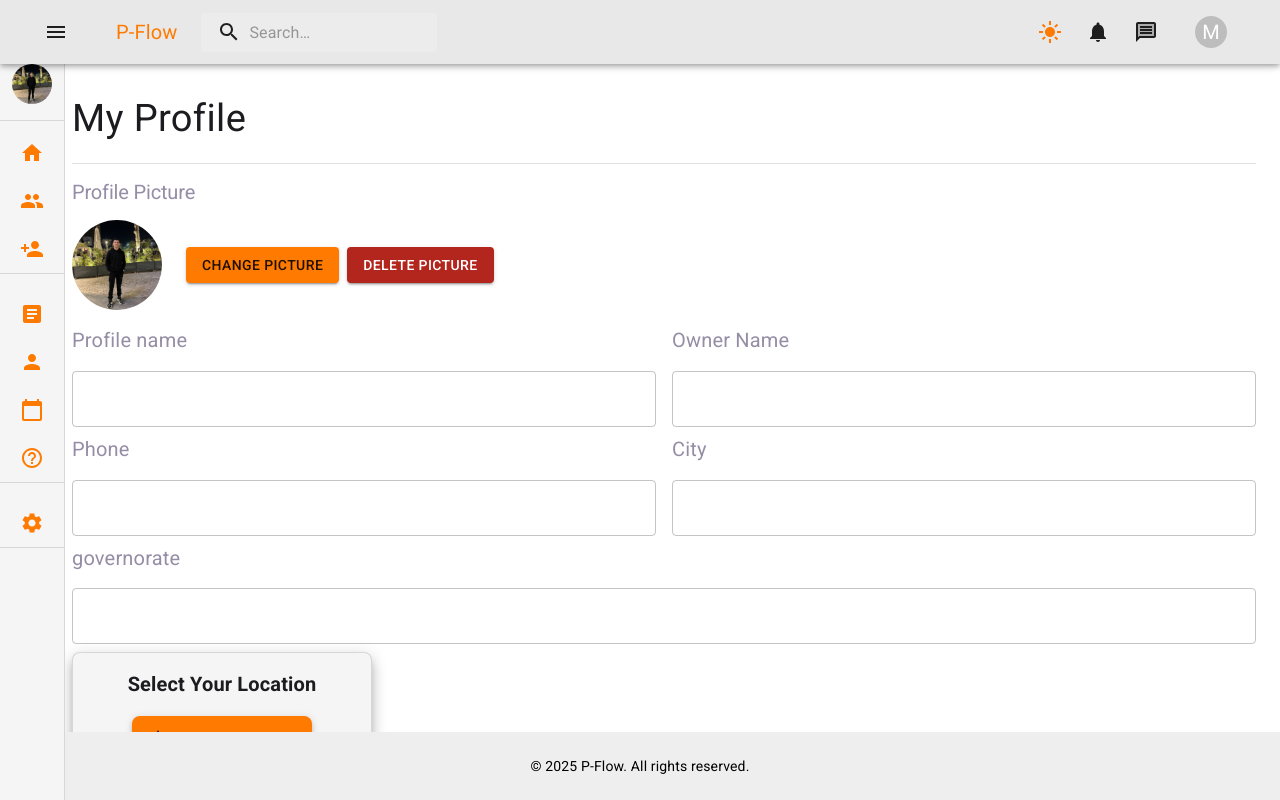
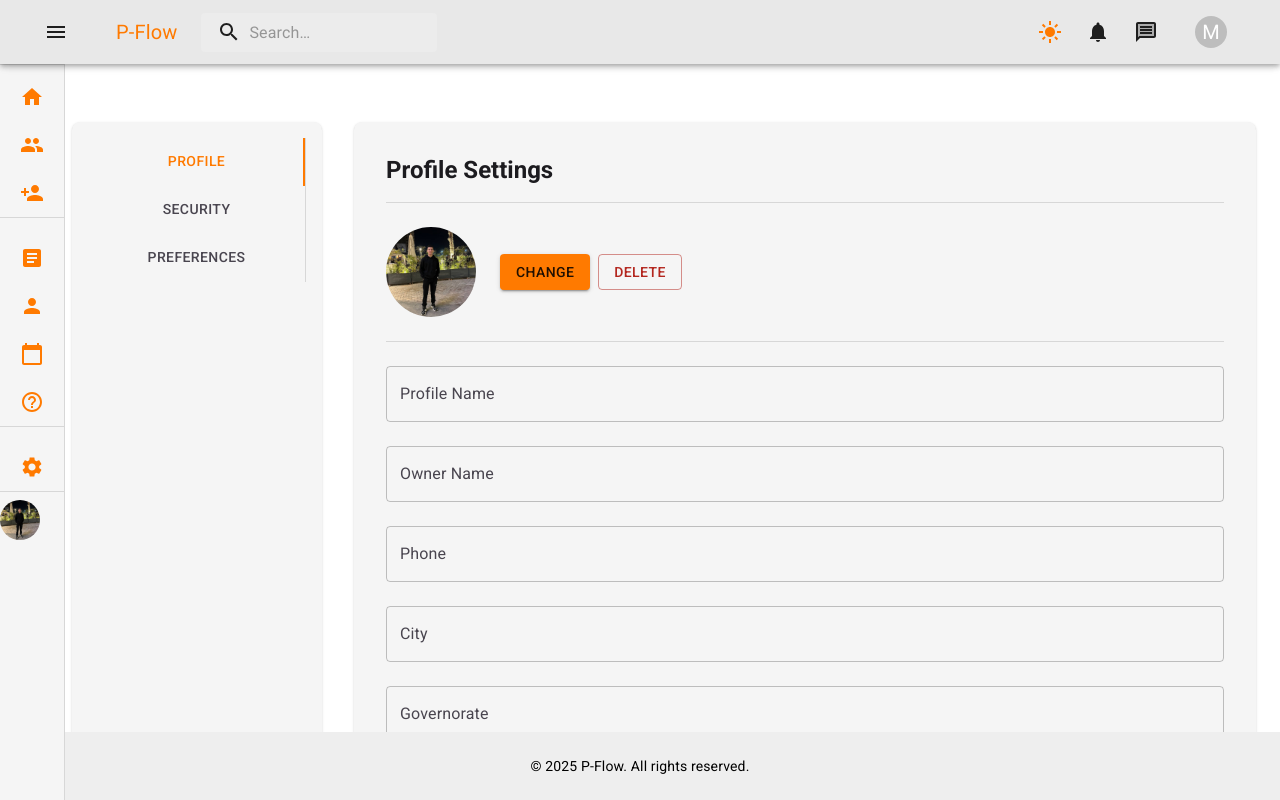
Before and after one commit to elref7i/p-flow, a React (Vite) app: page /setting in a window 1280 px wide. Shown: the top 800 px of the page. Built offline with nearby package versions, Linux system fonts and the light colour scheme; sample sign-in values are in the browser's storage.

Commit message:
Refactor Sidebar and ForgetPasswordProvider components: clean up imports, enhance user display in Sidebar, and update provider export style

```diff
--- a/src/App.jsx
+++ b/src/App.jsx
@@ -1,30 +1,19 @@
 import { lazy, Suspense } from 'react';
-import { createBrowserRouter } from 'react-router-dom';
-import { RouterProvider } from 'react-router';
-// import { Provider } from 'react-redux';
-// import { store } from './store/sotre';
+import { createBrowserRouter, RouterProvider } from 'react-router-dom';
 import { Toaster } from 'react-hot-toast';
+import { QueryClient, QueryClientProvider } from '@tanstack/react-query';
+import { ReactQueryDevtools } from '@tanstack/react-query-devtools';
+
 import ThemeModeProvider from './context/theme.context';
+import ForgetPasswordProvider from './context/Forget.context';
+import UserTypeProvider from './context/UserType.context';
+
 import SkeletonLoader from './components/SkeletonLoader/SkeletonLoader';
-import Users from './pages/Admin/Users/Users';
-import HomePharmacy from './pages/Pharmacy/HomePharmacy/HomePharmacy';
-import { ForgetPasswordProvider } from './context/Forget.context';
 import ForgetProtectedRoute from './components/ForgetProtectedRoute/ForgetProtectedRoute';
-import { QueryClient, QueryClientProvider } from '@tanstack/react-query';
-import DashboardAdmin from './pages/Admin/DashboardAdmin/DashboardAdmin';
-import DashboardInventory from './pages/Inventory/DashboardInventory/DashboardInventory';
-import AddDrugs from './pages/Inventory/AddDrugs/AddDrugs';
-import { ReactQueryDevtools } from '@tanstack/react-query-devtools';
-import AddUser from './pages/Admin/AddUser/AddUser';
-import Setting from './pages/Setting/Setting';
-const UserTypeProvider = lazy(() => import('@/context/UserType.context'));
+import ProtectedRoute from '@/components/ProtectedRoute/ProtectedRoute';
+import GuestRoute from '@/components/GuestRoute/GuestRoute';
+
 const Layout = lazy(() => import('@/Layout/Layout'));
-
-const ProtectedRoute = lazy(() =>
-  import('@/components/ProtectedRoute/ProtectedRoute')
-);
-const GuestRoute = lazy(() => import('@/components/GuestRoute/GuestRoute'));
-
 const Login = lazy(() => import('@/pages/auth/Login/Login'));
 const Signup = lazy(() => import('@/pages/auth/Signup/Signup'));
 const Home = lazy(() => import('@/pages/Home/Home'));
@@ -38,6 +27,19 @@ const VerifySendCoding = lazy(() =>
   import('@/pages/auth/VerifySendCoding/VerifySendCoding')
 );
 const LandingPage = lazy(() => import('@/pages/auth/Landing/Landing'));
+const Users = lazy(() => import('./pages/Admin/Users/Users'));
+const HomePharmacy = lazy(() =>
+  import('./pages/Pharmacy/HomePharmacy/HomePharmacy')
+);
+const DashboardAdmin = lazy(() =>
+  import('./pages/Admin/DashboardAdmin/DashboardAdmin')
+);
+const DashboardInventory = lazy(() =>
+  import('./pages/Inventory/DashboardInventory/DashboardInventory')
+);
+const AddDrugs = lazy(() => import('./pages/Inventory/AddDrugs/AddDrugs'));
+const AddUser = lazy(() => import('./pages/Admin/AddUser/AddUser'));
+const Setting = lazy(() => import('./pages/Setting/Setting'));
 
 function App() {
   const router = createBrowserRouter([
--- a/src/components/Sidebar/Sidebar.jsx
+++ b/src/components/Sidebar/Sidebar.jsx
@@ -1,8 +1,8 @@
 import {
   Avatar,
-  Box,
   Divider,
   IconButton,
+  Stack,
   Typography,
   useTheme,
 } from '@mui/material';
@@ -10,11 +10,12 @@ import ChevronLeftIcon from '@mui/icons-material/ChevronLeft';
 import ChevronRightIcon from '@mui/icons-material/ChevronRight';
 
 import ImageAdmin from '@/assets/photo_2024-12-03_19-37-17.jpg';
-import { useThemeContext } from '../../context/theme.context';
+import { useThemeContext } from '@/context/theme.context';
 import { Drawer, DrawerHeader } from '../Common/Drawer';
 import SidebarSection from './SidebarSection';
 import { admin, inventory, pharmacy, Shared } from './DefaultItemes';
-import { useTypeContext } from '../../context/UserType.context';
+import { useTypeContext } from '@/context/UserType.context';
+import MoreHorizIcon from '@mui/icons-material/MoreHoriz';
 
 export default function Sidebar() {
   const theme = useTheme();
@@ -34,7 +35,7 @@ export default function Sidebar() {
           )}
         </IconButton>
       </DrawerHeader>
-      <Box textAlign={'center'} marginInline={open ? 2 : 0} marginBlock={0}>
+      {/* <Box textAlign={'center'} marginInline={open ? 2 : 0} marginBlock={0}>
         <Avatar
           alt="Ahmed Refai"
           src={ImageAdmin}
@@ -56,7 +57,7 @@ export default function Sidebar() {
         <Typography variant="h3" fontSize={open ? 15 : 0} color="secondary">
           {role}
         </Typography>
-      </Box>
+      </Box> */}
       <Divider />
       <SidebarSection items={HeaderSection} open={open} />
       <SidebarSection items={MiddleSection} open={open} />
@@ -64,6 +65,50 @@ export default function Sidebar() {
         <SidebarSection items={FooterSection} open={open} />
       )}
       <SidebarSection items={Shared} open={open} />
+      <Stack
+        sx={{
+          cursor: 'pointer',
+          p: open ? 1 : 0,
+          borderRadius: 2,
+          ':hover': { bgcolor: theme.palette.grey[400] },
+        }}
+        py={2}
+        direction={'row'}
+        gap={open ? 2 : 0}
+        alignItems={'center'}
+        justifyContent={open ? 'start' : 'center'}
+        textAlign={'center'}
+        marginInline={open ? 2 : 0}
+      >
+        <Avatar
+          alt={userData.name}
+          src={ImageAdmin}
+          sx={{
+            width: open ? 50 : 40,
+            height: open ? 50 : 40,
+          }}
+        />
+        <Stack flex={1} alignItems={'start'}>
+          <Typography
+            textTransform={'capitalize'}
+            variant="h2"
+            fontWeight={'bold'}
+            fontSize={open ? 15 : 0}
+            color="primary"
+          >
+            {userData.name}
+          </Typography>
+          <Typography
+            textTransform={'capitalize'}
+            color="secondary"
+            variant="h3"
+            fontSize={open ? 15 : 0}
+          >
+            {role}
+          </Typography>
+        </Stack>
+        {open ? <MoreHorizIcon /> : null}
+      </Stack>
     </Drawer>
   );
 }
--- a/src/components/Sidebar/SidebarSection.jsx
+++ b/src/components/Sidebar/SidebarSection.jsx
@@ -5,7 +5,6 @@ import Sidebaritem from './Sidebaritem';
 export default function SidebarSection({ items, open }) {
   return (
     <>
-      {' '}
       <List>
         {items.map((item) => (
           <Sidebaritem key={item.text} item={item} open={open} />
--- a/src/context/Forget.context.jsx
+++ b/src/context/Forget.context.jsx
@@ -3,7 +3,7 @@ import { createContext, useContext, useState } from 'react';
 const ForgetPasswordContext = createContext();
 
 // eslint-disable-next-line react/prop-types
-export function ForgetPasswordProvider({ children }) {
+export default function ForgetPasswordProvider({ children }) {
   const [isForgetCompleted, setForgetCompleted] = useState(false);
 
   return (
--- a/src/pages/Setting/Setting.jsx
+++ b/src/pages/Setting/Setting.jsx
@@ -1,3 +1,230 @@
+// import {
+//   Avatar,
+//   Box,
+//   Button,
+//   Divider,
+//   Stack,
+//   TextField,
+//   Typography,
+//   InputLabel, // استيراد InputLabel
+// } from '@mui/material';
+// import { CustomHead } from '../../components/Common/CustomTypography';
+// import ImageAdmin from '@/assets/photo_2024-12-03_19-37-17.jpg';
+// import Location from '../../components/Loaction/Location';
+// import { useFormik } from 'formik';
+
+// export default function Setting() {
+//   const {
+//     handleSubmit,
+//     handleBlur,
+//     handleChange,
+//     values,
+//     setFieldValue,
+//     errors,
+//     touched,
+//   } = useFormik({
+//     initialValues: {
+//       name: '',
+//       ownerName: '',
+//       phone: '',
+//       city: '',
+//       location: {
+//         type: '',
+//         coordinates: [],
+//       },
+//       governorate: '',
+//       password: '',
+//       rePassword: '',
+//     },
+//     // validationSchema: signupSchema,
+//     onSubmit: (values) => {
+//       console.log(values);
+//     },
+//   });
+//   return (
+//     <Box maxWidth={'lg'} mx={'auto'}>
+//       <Box component={'form'} onSubmit={handleSubmit}>
+//         <CustomHead fw={'normal'}>My Profile</CustomHead>
+//         <Divider />
+//         <Box py={2}>
+//           <Typography
+//             variant="h2"
+//             fontSize={'20px'}
+//             color="secondary"
+//             fontWeight={'400'}
+//             pb={2}
+//           >
+//             Profile Picture
+//           </Typography>
+//           <Stack
+//             direction={'row'}
+//             gap={3}
+//             flexWrap={'wrap'}
+//             alignItems={'center'}
+//           >
+//             <Box>
+//               <Avatar
+//                 alt="Ahmed Refai"
+//                 src={ImageAdmin}
+//                 sx={{
+//                   width: 90,
+//                   height: 90,
+//                 }}
+//               />
+//             </Box>
+//             <Stack direction={'row'} gap={1}>
+//               <Button variant="contained" color="primary">
+//                 Change Picture
+//               </Button>
+//               <Button variant="contained" color="error">
+//                 Delete Picture
+//               </Button>
+//             </Stack>
+//           </Stack>
+//         </Box>
+//         <Stack direction={'row'} gap={2} flexWrap={'wrap'} fullWidth>
+//           <Box flex={1}>
+//             <InputLabel
+//               htmlFor="profile-name"
+//               sx={{
+//                 fontSize: '20px',
+//                 color: 'secondary.main',
+//                 fontWeight: 400,
+//               }}
+//             >
+//               Profile name
+//             </InputLabel>
+//             <TextField
+//               id="profile-name"
+//               fullWidth
+//               margin="normal"
+//               type="text"
+//               name="name"
+//               value={values.name}
+//               onChange={handleChange}
+//               onBlur={handleBlur}
+//               error={errors.name && touched.name}
+//               helperText={touched.name && errors.name}
+//               sx={{ p: 1 }}
+//             />
+//           </Box>
+//           <Box flex={1}>
+//             <InputLabel
+//               htmlFor="owner-name"
+//               sx={{
+//                 fontSize: '20px',
+//                 color: 'secondary.main',
+//                 fontWeight: 400,
+//               }}
+//             >
+//               Owner Name
+//             </InputLabel>
+//             <TextField
+//               id="owner-name"
+//               fullWidth
+//               margin="normal"
+//               type="text"
+//               name="ownerName"
+//               value={values.ownerName}
+//               onChange={handleChange}
+//               onBlur={handleBlur}
+//               error={errors.ownerName && touched.ownerName}
+//               helperText={touched.ownerName && errors.ownerName}
+//             />
+//           </Box>
+//         </Stack>
+//         <Stack direction={'row'} gap={2} flexWrap={'wrap'}>
+//           <Box flex={1}>
+//             <InputLabel
+//               htmlFor="Phone"
+//               sx={{
+//                 fontSize: '20px',
+//                 color: 'secondary.main',
+//                 fontWeight: 400,
+//               }}
+//             >
+//               Phone
+//             </InputLabel>
+//             <TextField
+//               id="Phone"
+//               fullWidth
+//               margin="normal"
+//               type="tel"
+//               name="phone"
+//               value={values.phone}
+//               onChange={handleChange}
+//               onBlur={handleBlur}
+//               error={errors.phone && touched.phone}
+//               helperText={touched.phone && errors.phone}
+//             />
+//           </Box>
+//           <Box flex={1}>
+//             <InputLabel
+//               htmlFor="city"
+//               sx={{
+//                 fontSize: '20px',
+//                 color: 'secondary.main',
+//                 fontWeight: 400,
+//               }}
+//             >
+//               City
+//             </InputLabel>
+//             <TextField
+//               id="city"
+//               fullWidth
+//               margin="normal"
+//               type="text"
+//               name="city"
+//               value={values.city}
+//               onChange={handleChange}
+//               onBlur={handleBlur}
+//               error={errors.city && touched.city}
+//               helperText={touched.city && errors.city}
+//             />
+//           </Box>
+//         </Stack>
+//         <Stack direction={'row'} gap={2} flexWrap={'wrap'}>
+//           <Box flex={1}>
+//             <InputLabel
+//               htmlFor="governorate"
+//               sx={{
+//                 fontSize: '20px',
+//                 color: 'secondary.main',
+//                 fontWeight: 400,
+//               }}
+//             >
+//               governorate
+//             </InputLabel>
+//             <TextField
+//               id="governorate"
+//               fullWidth
+//               margin="normal"
+//               type="text"
+//               name="governorate"
+//               value={values.governorate}
+//               onChange={handleChange}
+//               onBlur={handleBlur}
+//               error={errors.governorate && touched.governorate}
+//               helperText={touched.governorate && errors.governorate}
+//             />
+//           </Box>
+//         </Stack>
+//         <Location setFieldValue={setFieldValue} errors={errors} />
+//         <Button
+//           type="submit"
+//           variant="contained"
+//           fs={'15px'}
+//           sx={{ ml: 'auto', display: 'block' }}
+//           marginInline={'auto 0'}
+//         >
+//           Save Changes
+//         </Button>
+//       </Box>
+//     </Box>
+//   );
+// }
+
+import { useState } from 'react';
 import {
   Avatar,
   Box,
@@ -6,14 +233,22 @@ import {
   Stack,
   TextField,
   Typography,
-  InputLabel, // استيراد InputLabel
+  InputLabel,
+  Paper,
+  Tabs,
+  Tab,
 } from '@mui/material';
-import { CustomHead } from '../../components/Common/CustomTypography';
+import { useFormik } from 'formik';
+import Location from '../../components/Loaction/Location';
 import ImageAdmin from '@/assets/photo_2024-12-03_19-37-17.jpg';
-import Location from '../../components/Loaction/Location';
-import { useFormik } from 'formik';
 
 export default function Setting() {
+  const [tabIndex, setTabIndex] = useState(0);
+
+  const handleTabChange = (event, newIndex) => {
+    setTabIndex(newIndex);
+  };
+
   const {
     handleSubmit,
     handleBlur,
@@ -36,189 +271,120 @@ export default function Setting() {
       password: '',
       rePassword: '',
     },
-    // validationSchema: signupSchema,
     onSubmit: (values) => {
       console.log(values);
     },
   });
+
   return (
-    <Box maxWidth={'lg'} mx={'auto'}>
+    <Box maxWidth={'lg'} mx={'auto'} py={4} display={'flex'} gap={4}>
+      {/* Sidebar */}
+      <Paper sx={{ width: 250, p: 2, borderRadius: 2 }}>
+        <Tabs
+          orientation="vertical"
+          value={tabIndex}
+          onChange={handleTabChange}
+          sx={{ borderRight: 1, borderColor: 'divider' }}
+        >
+          <Tab label="Profile" />
+          <Tab label="Security" />
+          <Tab label="Preferences" />
+        </Tabs>
+      </Paper>
+
+      {/* Content */}
+      <Paper sx={{ flex: 1, p: 4, borderRadius: 2 }}>
+        {tabIndex === 0 && (
           <Box component={'form'} onSubmit={handleSubmit}>
-        <CustomHead fw={'normal'}>My Profile</CustomHead>
-        <Divider />
-        <Box py={2}>
-          <Typography
-            variant="h2"
-            fontSize={'20px'}
-            color="secondary"
-            fontWeight={'400'}
-            pb={2}
-          >
-            Profile Picture
+            <Typography variant="h5" fontWeight={'bold'} mb={2}>
+              Profile Settings
             </Typography>
-          <Stack
-            direction={'row'}
-            gap={3}
-            flexWrap={'wrap'}
-            alignItems={'center'}
-          >
-            <Box>
-              <Avatar
-                alt="Ahmed Refai"
-                src={ImageAdmin}
-                sx={{
-                  width: 90,
-                  height: 90,
-                }}
-              />
-            </Box>
+            <Divider sx={{ mb: 3 }} />
+            {/* Profile Picture */}
+            <Stack direction={'row'} alignItems={'center'} gap={3}>
+              <Avatar src={ImageAdmin} sx={{ width: 90, height: 90 }} />
               <Stack direction={'row'} gap={1}>
-              <Button variant="contained" color="primary">
-                Change Picture
-              </Button>
-              <Button variant="contained" color="error">
-                Delete Picture
+                <Button variant="contained">Change</Button>
+                <Button variant="outlined" color="error">
+                  Delete
                 </Button>
               </Stack>
             </Stack>
-        </Box>
-        <Stack direction={'row'} gap={2} flexWrap={'wrap'} fullWidth>
-          <Box flex={1}>
-            <InputLabel
-              htmlFor="profile-name"
-              sx={{
-                fontSize: '20px',
-                color: 'secondary.main',
-                fontWeight: 400,
-              }}
-            >
-              Profile name
-            </InputLabel>
+            <Divider sx={{ my: 3 }} />
+            {/* Inputs */}
+            <Stack spacing={3}>
               <TextField
-              id="profile-name"
-              fullWidth
-              margin="normal"
-              type="text"
+                label="Profile Name"
                 name="name"
                 value={values.name}
                 onChange={handleChange}
                 onBlur={handleBlur}
                 error={errors.name && touched.name}
                 helperText={touched.name && errors.name}
+                fullWidth
               />
-          </Box>
-          <Box flex={1}>
-            <InputLabel
-              htmlFor="owner-name"
-              sx={{
-                fontSize: '20px',
-                color: 'secondary.main',
-                fontWeight: 400,
-              }}
-            >
-              Owner Name
-            </InputLabel>
               <TextField
-              id="owner-name"
-              fullWidth
-              margin="normal"
-              type="text"
+                label="Owner Name"
                 name="ownerName"
                 value={values.ownerName}
                 onChange={handleChange}
                 onBlur={handleBlur}
                 error={errors.ownerName && touched.ownerName}
                 helperText={touched.ownerName && errors.ownerName}
+                fullWidth
               />
-          </Box>
-        </Stack>
-        <Stack direction={'row'} gap={2} flexWrap={'wrap'}>
-          <Box flex={1}>
-            <InputLabel
-              htmlFor="Phone"
-              sx={{
-                fontSize: '20px',
-                color: 'secondary.main',
-                fontWeight: 400,
-              }}
-            >
-              Phone
-            </InputLabel>
               <TextField
-              id="Phone"
-              fullWidth
-              margin="normal"
-              type="tel"
+                label="Phone"
                 name="phone"
                 value={values.phone}
                 onChange={handleChange}
                 onBlur={handleBlur}
                 error={errors.phone && touched.phone}
                 helperText={touched.phone && errors.phone}
+                fullWidth
               />
-          </Box>
-          <Box flex={1}>
-            <InputLabel
-              htmlFor="city"
-              sx={{
-                fontSize: '20px',
-                color: 'secondary.main',
-                fontWeight: 400,
-              }}
-            >
-              City
-            </InputLabel>
               <TextField
-              id="city"
-              fullWidth
-              margin="normal"
-              type="text"
+                label="City"
                 name="city"
                 value={values.city}
                 onChange={handleChange}
                 onBlur={handleBlur}
                 error={errors.city && touched.city}
                 helperText={touched.city && errors.city}
+                fullWidth
               />
-          </Box>
-        </Stack>
-        <Stack direction={'row'} gap={2} flexWrap={'wrap'}>
-          <Box flex={1}>
-            <InputLabel
-              htmlFor="governorate"
-              sx={{
-                fontSize: '20px',
-                color: 'secondary.main',
-                fontWeight: 400,
-              }}
-            >
-              governorate
-            </InputLabel>
               <TextField
-              id="governorate"
-              fullWidth
-              margin="normal"
-              type="text"
+                label="Governorate"
                 name="governorate"
                 value={values.governorate}
                 onChange={handleChange}
                 onBlur={handleBlur}
                 error={errors.governorate && touched.governorate}
                 helperText={touched.governorate && errors.governorate}
+                fullWidth
               />
+              <Box>
+                <Location setFieldValue={setFieldValue} errors={errors} />
               </Box>
             </Stack>
-        <Location setFieldValue={setFieldValue} errors={errors} />
+
             <Button
               type="submit"
               variant="contained"
-          fs={'15px'}
-          sx={{ ml: 'auto', display: 'block' }}
-          marginInline={'auto 0'}
+              disabled
+              sx={{ mt: 3, ml: 'auto', display: 'block' }}
             >
               Save Changes
             </Button>
           </Box>
+        )}
+        {tabIndex === 1 && (
+          <Typography>Security Settings (Under Development)</Typography>
+        )}
+        {tabIndex === 2 && (
+          <Typography>Preferences Settings (Under Development)</Typography>
+        )}
+      </Paper>
     </Box>
   );
 }
```
Lines whose indentation alone changed are shown as unchanged.
